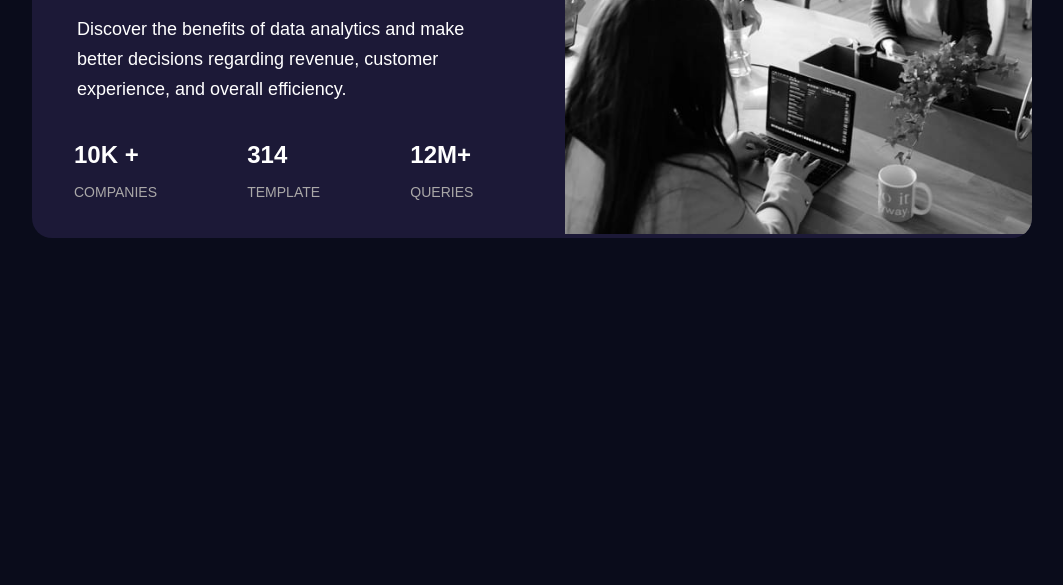
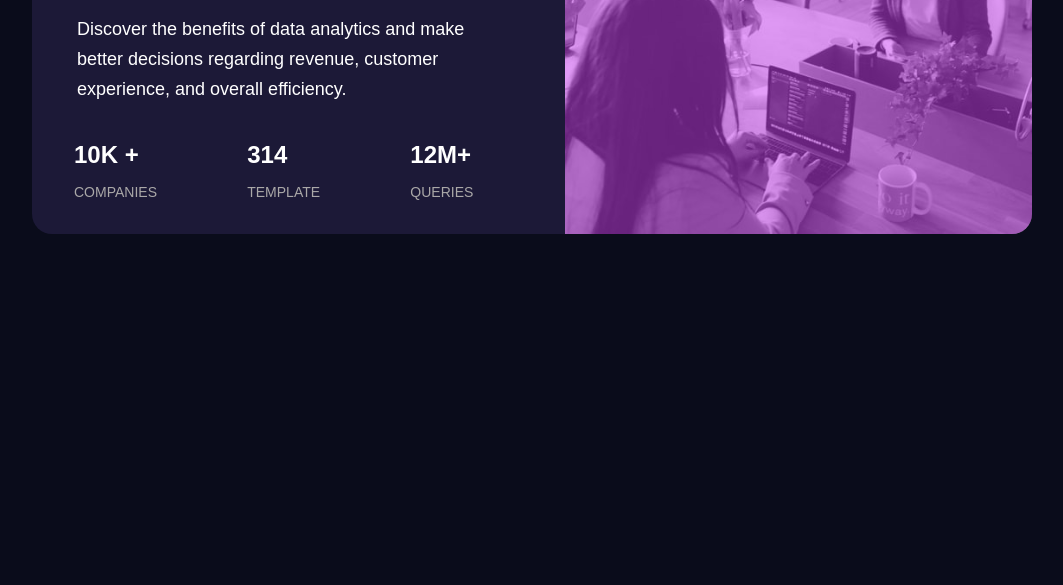
Before and after one commit to lucascavalcante96/frontEnd, a plain HTML site: page projeto9/index.html in a window 1280 px wide. Shown: the part 215-800 px from the top of the page, without its empty margins (108-1171 px from the left). Drawn offline with Linux system fonts and the light colour scheme.

Commit message:
Ajustes na responsividade e correção da img para colocar cor de fundo

```diff
--- a/projeto9/style.css
+++ b/projeto9/style.css
@@ -16,9 +16,7 @@ main{
     text-align: center;
     padding-bottom: 20px;
 }
-main img {
-    max-width: 100%;
-}
+
 main h1{
     font-size: 30px;
     margin: 30px 20px;
@@ -39,6 +37,24 @@ main span{
 .status p{
     padding-top: 15px;
 }
+.img{
+    position: relative;
+}
+.img:after{
+    position: absolute;
+    content: '';
+    left: 0;
+    top: 0;
+    width: 100%;
+    height: 100%;
+    background-color: #ca42f382;
+}
+.img img{
+    width: 100%;
+    height: auto;
+    display: block;
+}
+
 @media screen and (min-width:1200px) {
     main{
         margin: auto;
@@ -65,10 +81,10 @@ main span{
         line-height: 30px;
         font-size: 18px;
     }
-    .img{
-        background-size: cover;
-        max-height: 100%;
-        max-width: 100%;
+    .img img{
+        width: 100%;
+        height: 100%;
+        object-fit: cover;
     }
     .container-status{
         display: flex;
```
